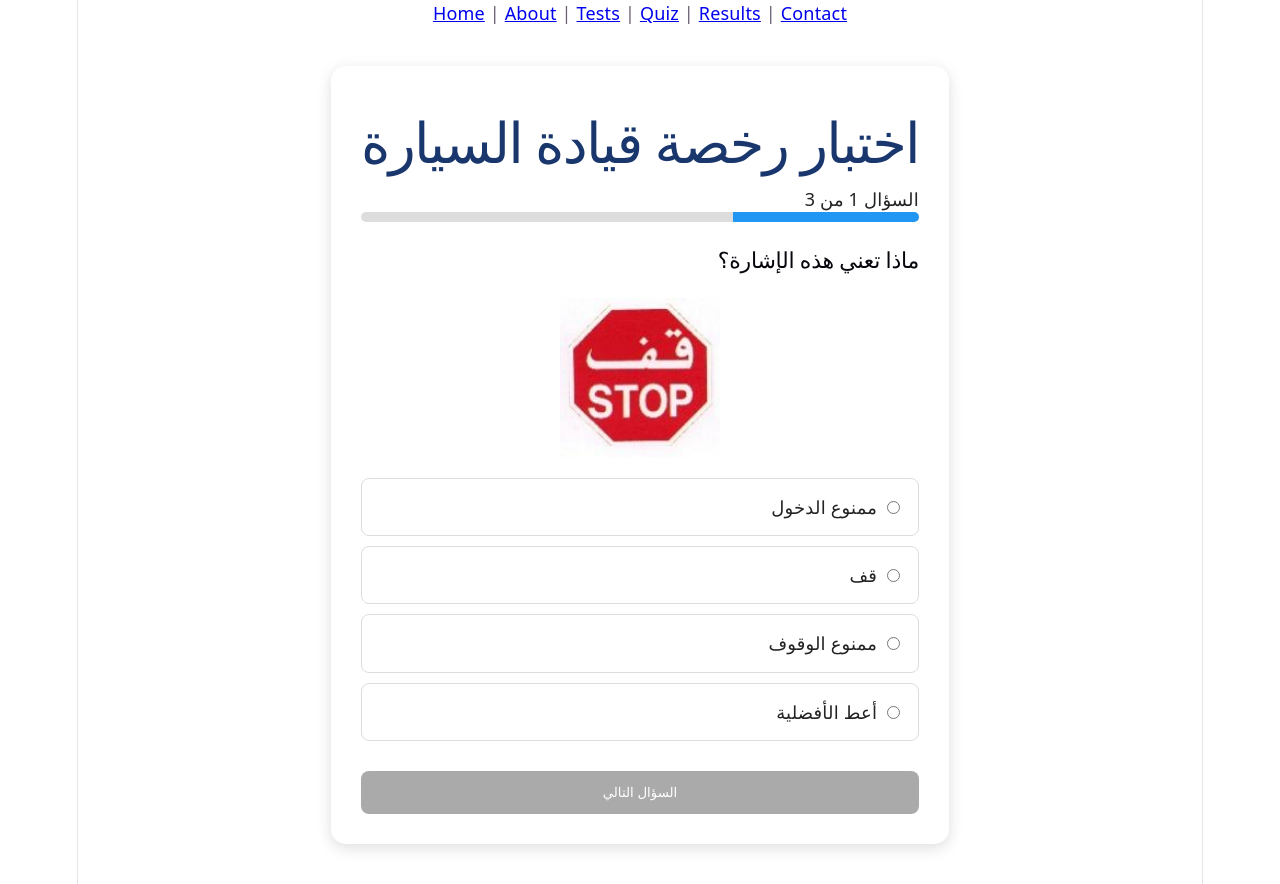
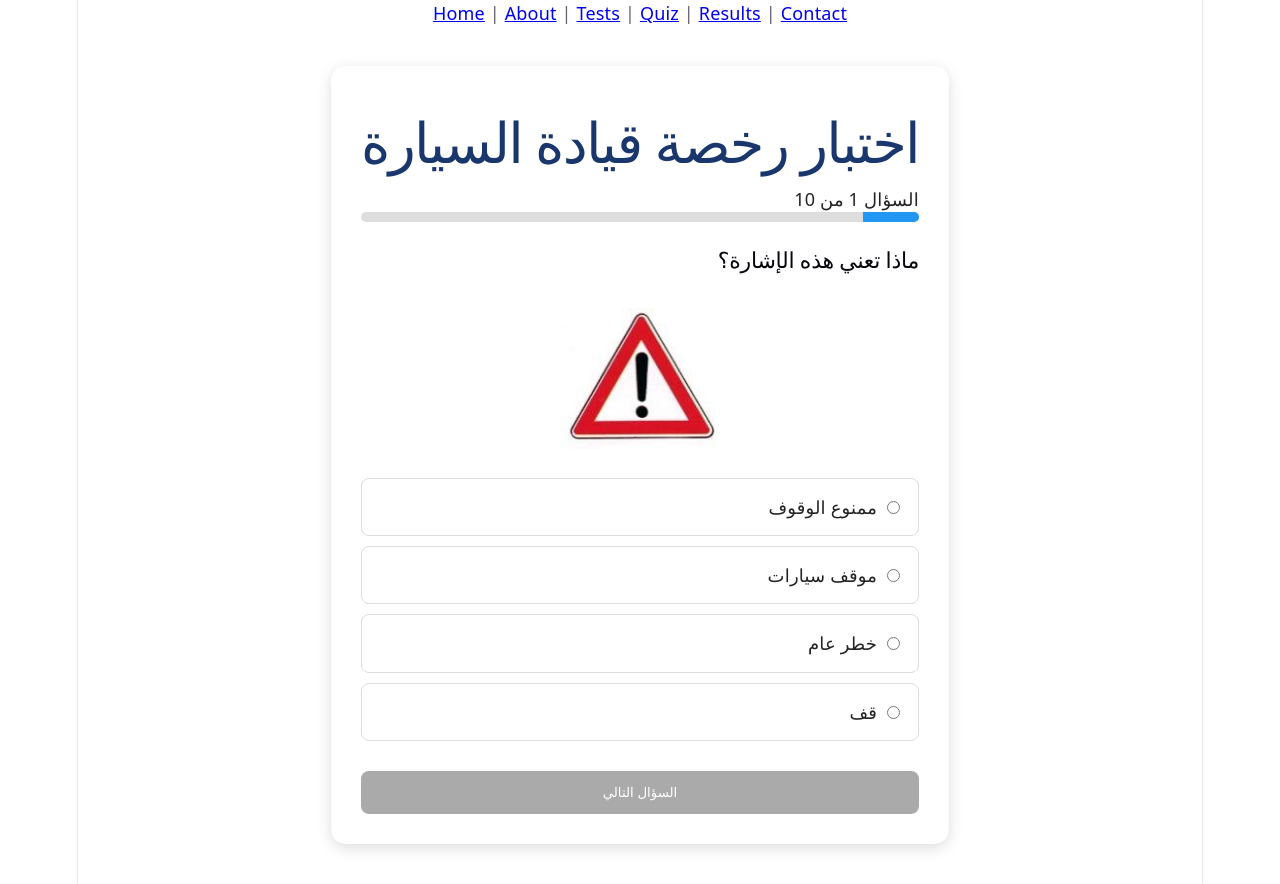
Before and after one commit to majdmouhamma1-rgb/majd-driving-schoolweb2, a React (Vite) app: page /quiz in a window 1280 px wide. Built offline with nearby package versions, Linux system fonts and the light colour scheme.

Commit message:
Add 10 driving license questions with traffic signs

```diff
--- a/src/data/questions.js
+++ b/src/data/questions.js
@@ -4,12 +4,14 @@ const images = import.meta.glob(
   { eager: true, query: "?url", import: "default" }
 );
 
+// Get the image of each traffic sign
 function sign(number) {
   return images[
     `../assets/signs/sign-${String(number).padStart(3, "0")}.png`
   ];
 }
 
+// Driving license questions
 export const questions = [
   {
     question: "ماذا تعني هذه الإشارة؟",
@@ -43,5 +45,82 @@ export const questions = [
       "نهاية تحديد السرعة"
     ],
     answer: 2
+  },
+  {
+    question: "ماذا تعني هذه الإشارة؟",
+    image: sign(10),
+    options: [
+      "تقاطع طرق",
+      "ممنوع الدخول",
+      "طريق زلق",
+      "موقف سيارات"
+    ],
+    answer: 0
+  },
+  {
+    question: "ماذا تعني هذه الإشارة؟",
+    image: sign(19),
+    options: [
+      "مطب",
+      "تساقط الصخور",
+      "ممر مشاة",
+      "طريق سريع"
+    ],
+    answer: 1
+  },
+  {
+    question: "ماذا تعني هذه الإشارة؟",
+    image: sign(21),
+    options: [
+      "ممنوع الوقوف",
+      "موقف سيارات",
+      "خطر عام",
+      "قف"
+    ],
+    answer: 2
+  },
+  {
+    question: "ماذا تعني هذه الإشارة؟",
+    image: sign(63),
+    options: [
+      "ممنوع الوقوف",
+      "ممنوع الدخول",
+      "ممر مشاة",
+      "طريق سريع"
+    ],
+    answer: 0
+  },
+  {
+    question: "ماذا تعني هذه الإشارة؟",
+    image: sign(64),
+    options: [
+      "موقف سيارات",
+      "ممنوع التوقف والوقوف",
+      "قف",
+      "مطب"
+    ],
+    answer: 1
+  },
+  {
+    question: "ماذا تعني هذه الإشارة؟",
+    image: sign(8),
+    options: [
+      "ممنوع الدخول",
+      "طريق زلق",
+      "سير باتجاهين",
+      "موقف سيارات"
+    ],
+    answer: 2
+  },
+  {
+    question: "ماذا تعني هذه الإشارة؟",
+    image: sign(55),
+    options: [
+      "ممنوع الدوران للخلف",
+      "ممر مشاة",
+      "طريق ضيق",
+      "قف"
+    ],
+    answer: 0
   }
 ];
```
